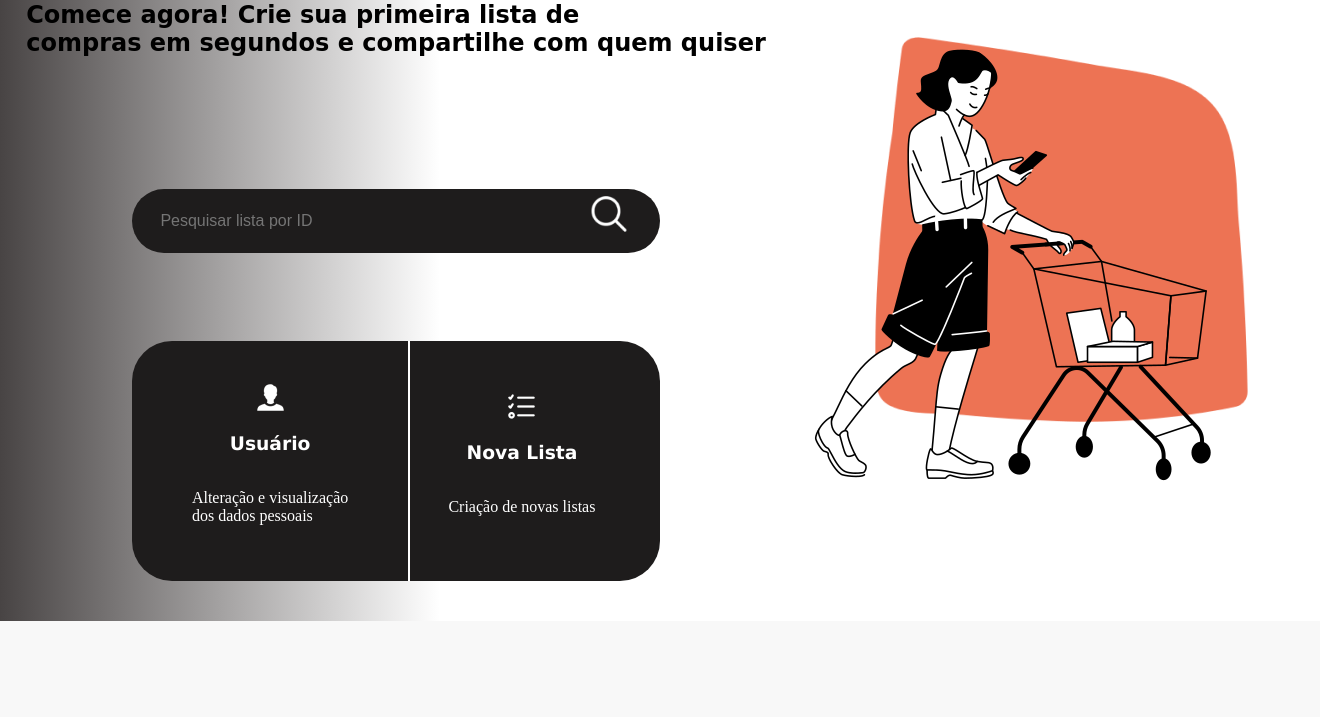
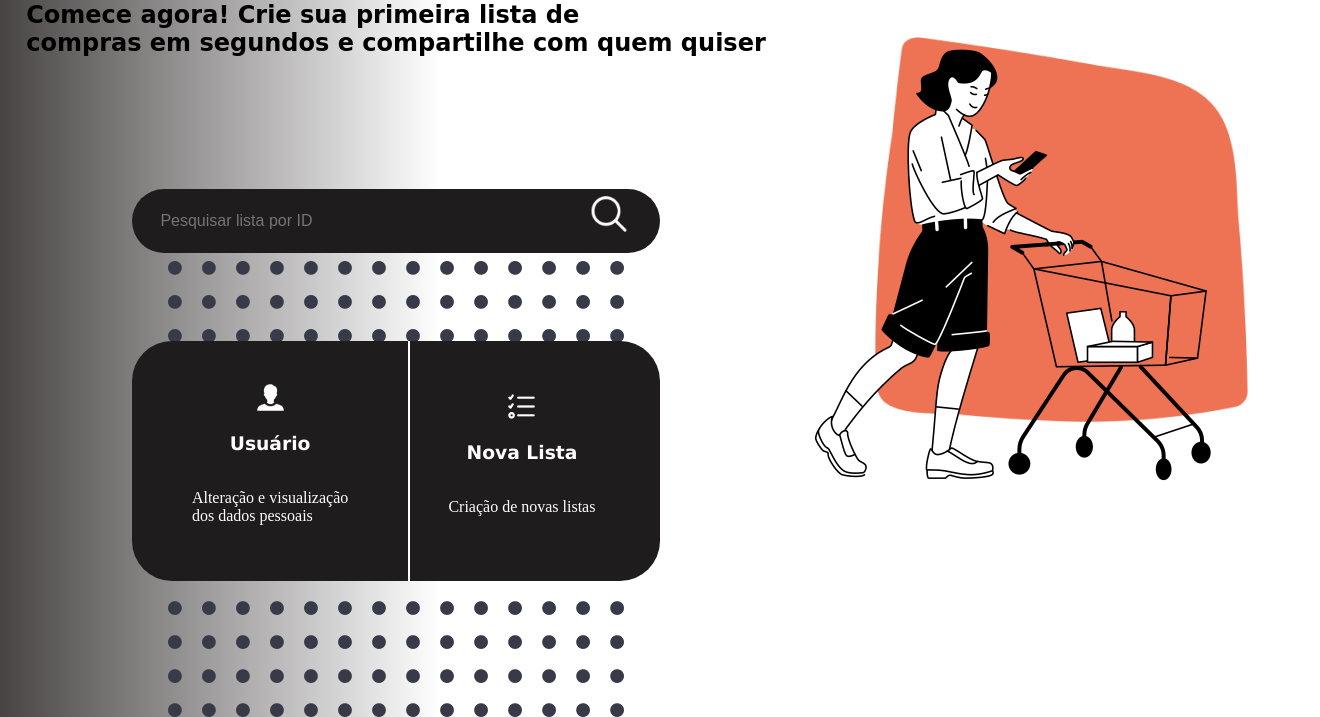
Before and after one commit to RaulErick/Listify, a Flask app: page / in a window 1320 px wide. Shown: the part 179-896 px from the top of the page. Before the commit the page ends 800 px from the top, so only its background shows below. Run offline with Flask 3, Linux system fonts and the light colour scheme.

Commit message:
Update home.html

```diff
--- a/templates/home.html
+++ b/templates/home.html
@@ -43,6 +43,10 @@
 
     </div>
 
+    <div>
+        <img class="bolinhas" src="./image/home/bolinhas-textura.png" alt="Bolinhas">
+    </div>
+
     <div class="img-fundo">
         <img class="cor" src="./image/home/corzinha.png" alt="fundo-colorido">
         <img class="mulher" src="./image/home/mulher.png" alt="mulher-comprando">
```
